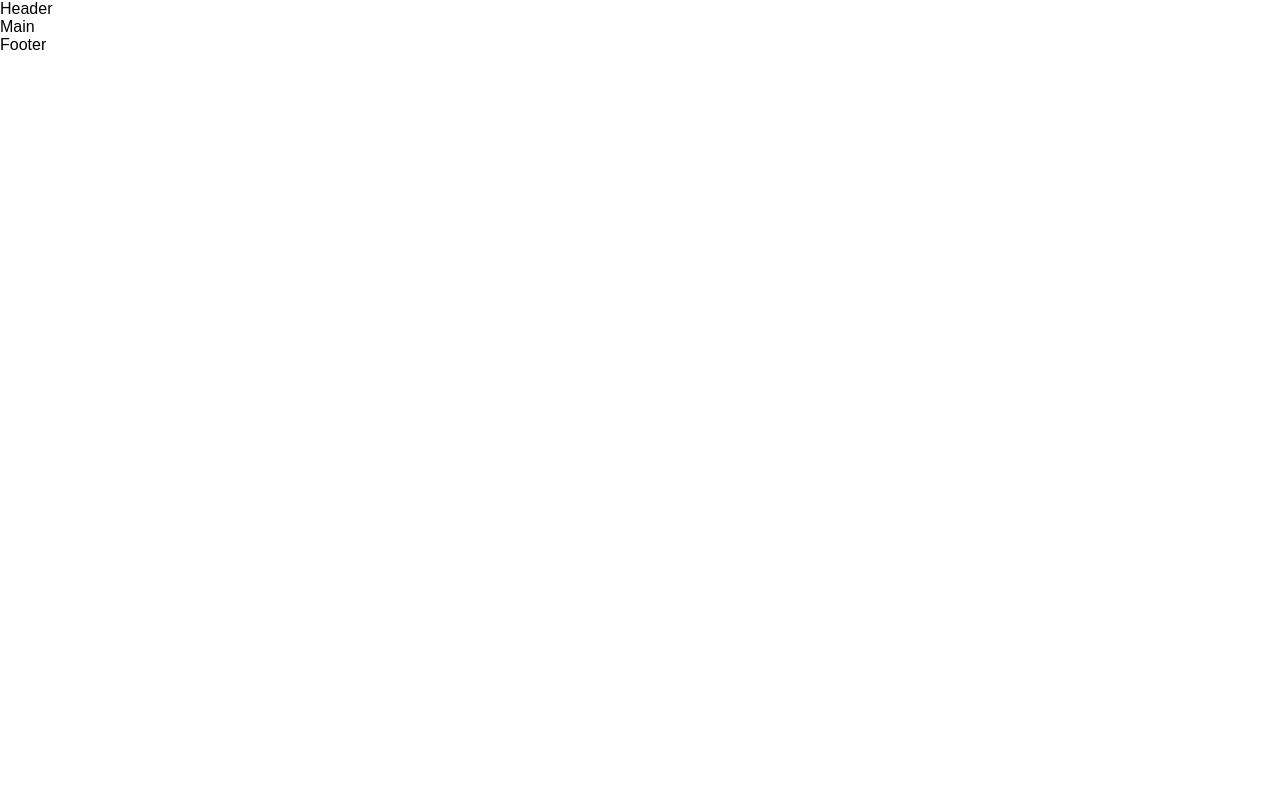
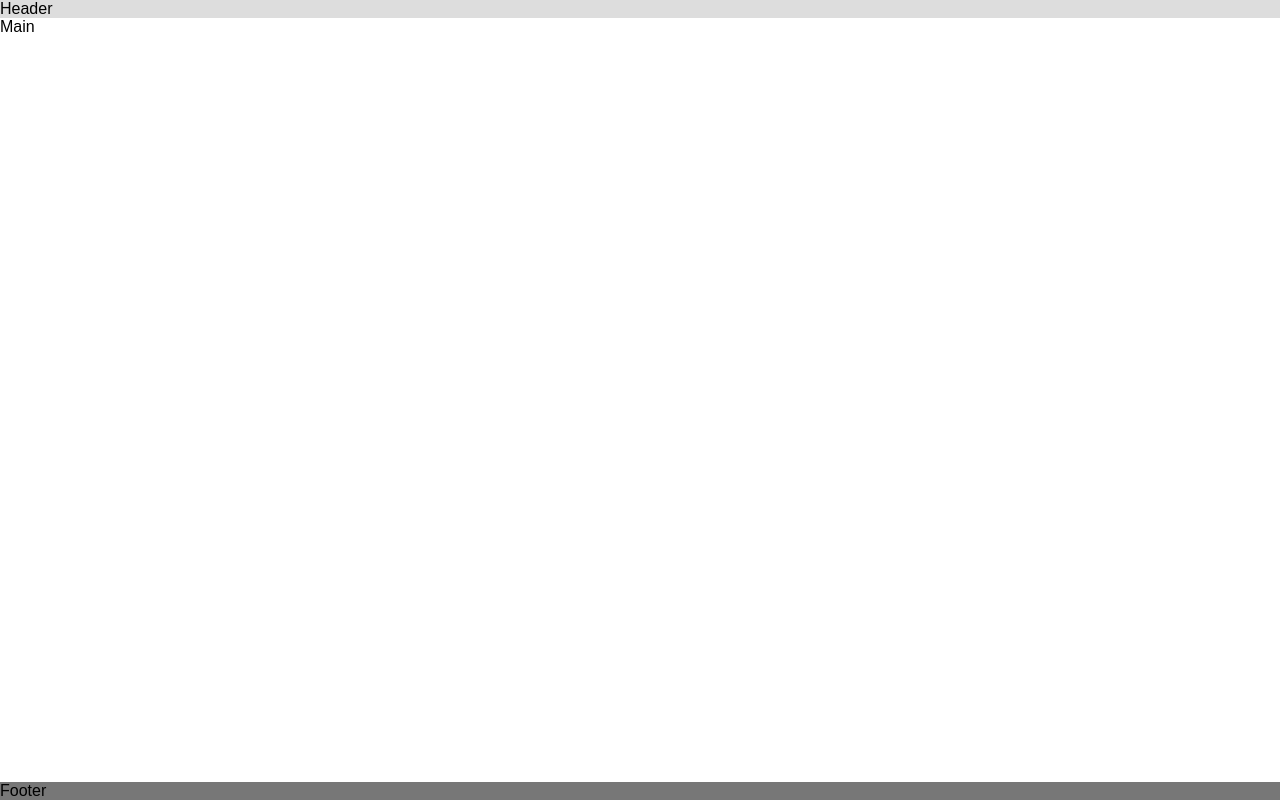
Before and after one commit to samuraijane/exercise-dog-winner, a React (Create React App) app: page / in a window 1280 px wide. Built offline with nearby package versions, Linux system fonts and the light colour scheme.

Commit message:
add sticky footer layout

```diff
--- a/public/index.html
+++ b/public/index.html
@@ -28,7 +28,7 @@
   </head>
   <body>
     <noscript>You need to enable JavaScript to run this app.</noscript>
-    <div id="root"></div>
+    <div class="y-sticky" id="root"></div>
     <!--
       This HTML file is a template.
       If you open it directly in the browser, you will see an empty page.
--- a/src/style.css
+++ b/src/style.css
@@ -4,3 +4,27 @@
   margin: 0;
   padding: 0;
 }
+
+body,
+html {
+  height: 100%;
+}
+
+.y-sticky {
+  display: flex;
+  flex-direction: column;
+  height: 100%;
+}
+
+footer {
+  background-color: #777;
+  flex-shrink: 0;
+}
+
+header {
+  background-color: #ddd;
+}
+
+main {
+  flex-grow: 1;
+}
```
